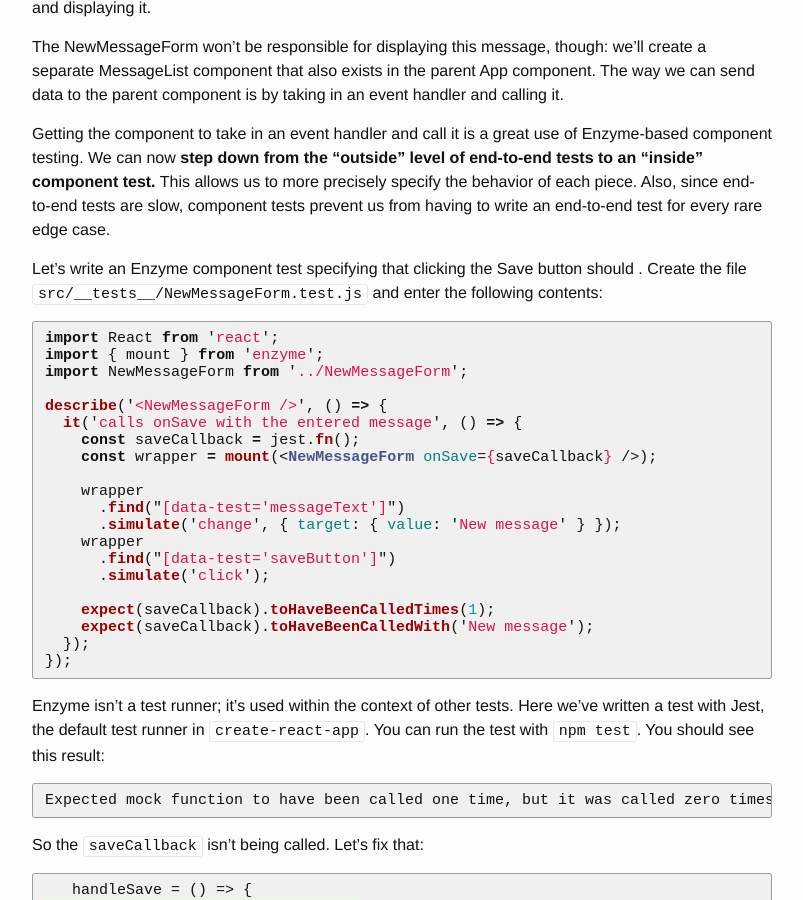
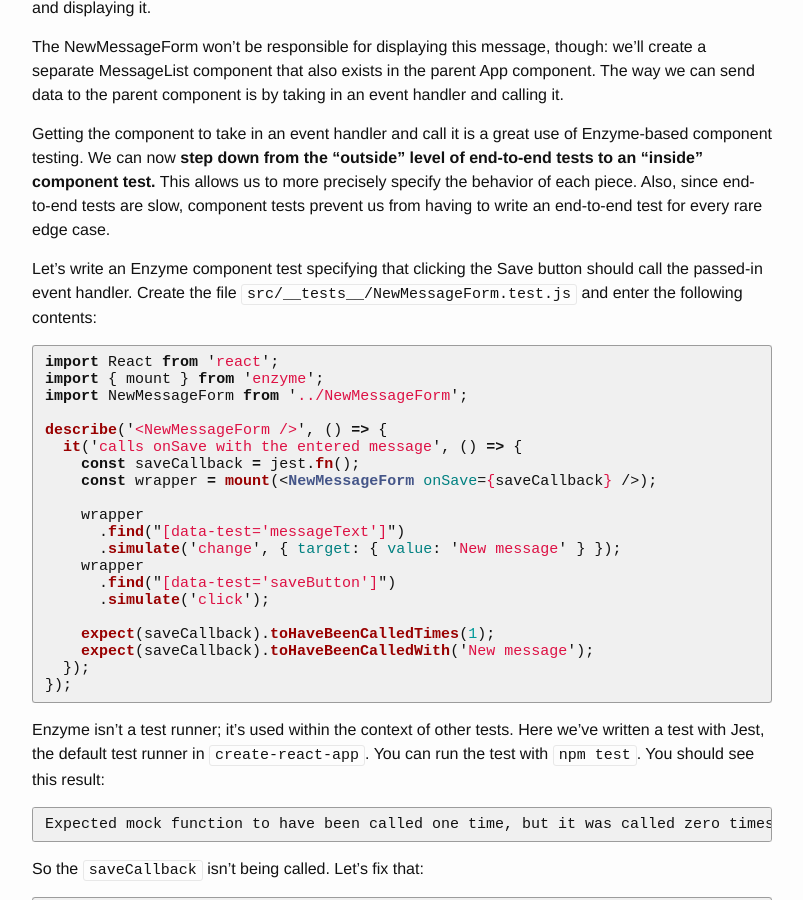
Before and after one commit to learn-tdd-in/learntdd.in, a Jekyll site: the page built from react/index.md, in a window 1280 px wide and 900 px high, scrolled down 5454 px. Shown: the whole window, without its empty margins (238-1041 px from the left). Built offline with Jekyll 4.4.1, drawn with Linux system fonts in a browser that asks for light colours.

Commit message:
Fix incomplete sentence

````diff
--- a/react/index.md
+++ b/react/index.md
@@ -277,7 +277,7 @@ The NewMessageForm won't be responsible for displaying this message, though: we'
 
 Getting the component to take in an event handler and call it is a great use of Enzyme-based component testing. We can now **step down from the "outside" level of end-to-end tests to an "inside" component test.** This allows us to more precisely specify the behavior of each piece. Also, since end-to-end tests are slow, component tests prevent us from having to write an end-to-end test for every rare edge case.
 
-Let's write an Enzyme component test specifying that clicking the Save button should . Create the file `src/__tests__/NewMessageForm.test.js` and enter the following contents:
+Let's write an Enzyme component test specifying that clicking the Save button should call the passed-in event handler. Create the file `src/__tests__/NewMessageForm.test.js` and enter the following contents:
 
 ```jsx
 import React from 'react';
````
